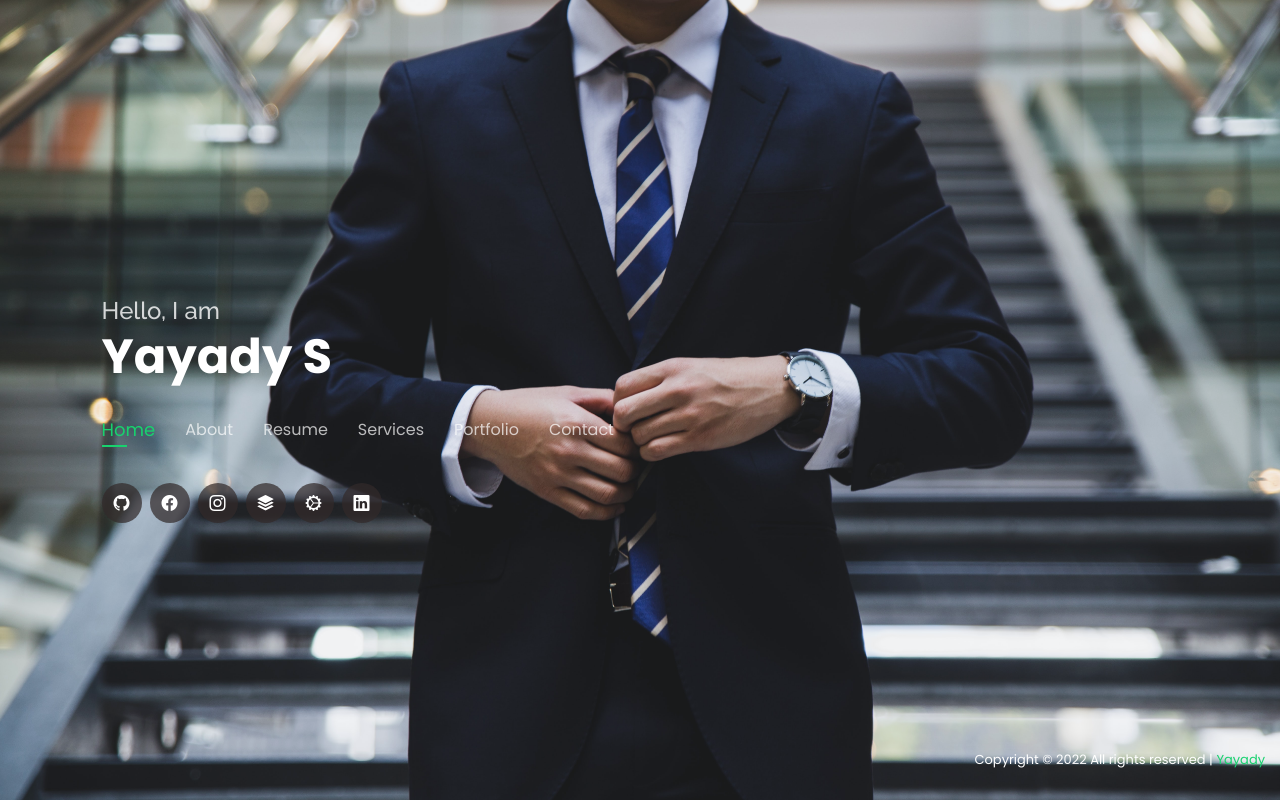
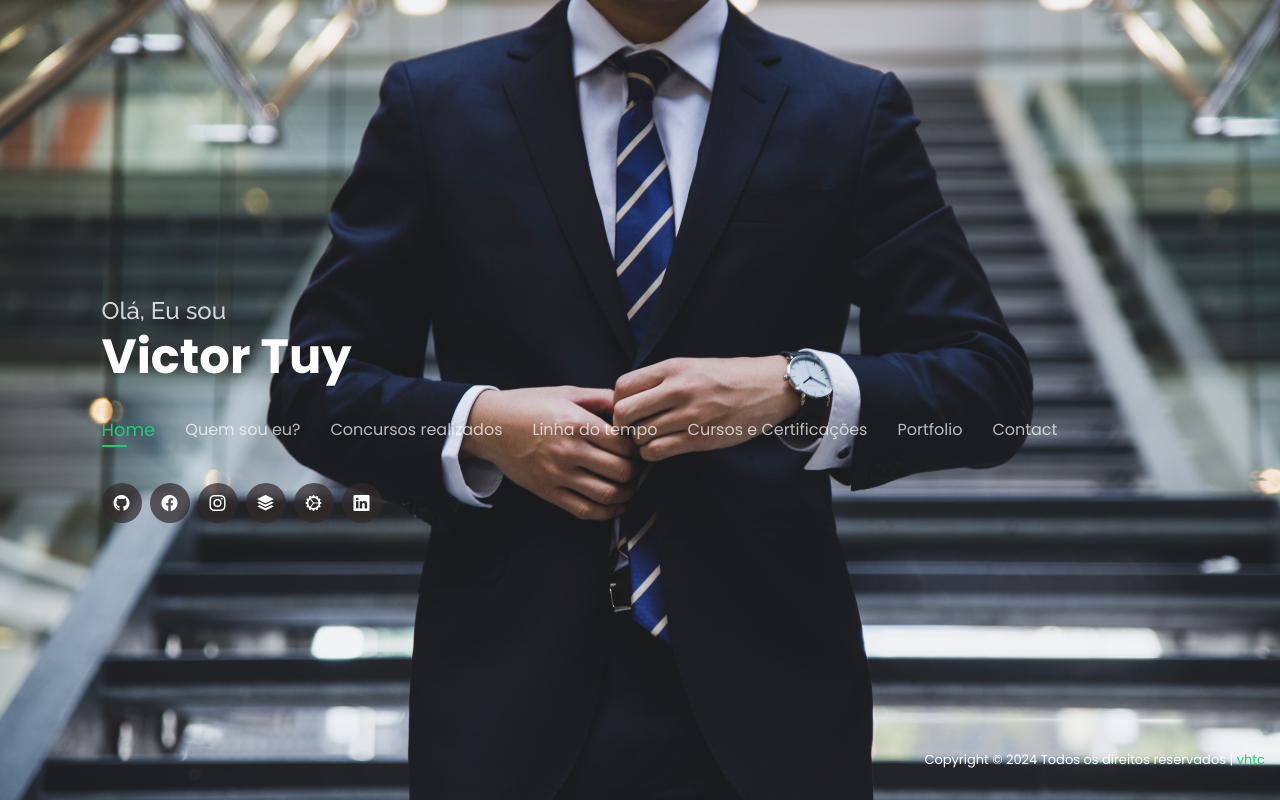
Before and after one commit to vhtc/Novoportfoliovhtc, a plain HTML site: page index.html in a window 1280 px wide. Drawn offline with nearby package versions, Linux system fonts and the light colour scheme.

Commit message:
att pacote

```diff
--- a/index.html
+++ b/index.html
@@ -10,7 +10,7 @@
 <meta name="google-site-verification" content="bgfSSGu8siCorVEachhOBHT4qElXxLweysXwa5F8D34" />
 
 
-  <title>Yayady S</title>
+  <title>V.H.T.C</title>
   <meta content="" name="description">
   <meta content="" name="keywords">
 
@@ -43,19 +43,20 @@ Yayady S
   <header id="header">
     <div class="container">
 
-      <h2>Hello, I am </h2>
+      <h2>Olá, Eu sou </h2>
 
 
-      <h1><a href="index.html"> <span> Yayady S</span></a></h1>
+      <h1><a href="index.html"> <span> Victor Tuy</span></a></h1>
       <!-- Uncomment below if you prefer to use an image logo -->
-      <!-- <a href="index.html" class="mr-auto"><img src="assets/img/logo.PNG" alt="" class="img-fluid"></a> -->
+      <!-- <a href="index.html" class="mr-auto"><img src="assets/img/me.jpg" alt="" class="img-fluid"></a> -->
 
       <nav id="navbar" class="navbar">
         <ul>
           <li><a class="nav-link active" href="#header">Home</a></li>
-          <li><a class="nav-link" href="#about">About</a></li>
-          <li><a class="nav-link" href="#resume">Resume</a></li>
-          <li><a class="nav-link" href="#services">Services</a></li>
+          <li><a class="nav-link" href="#about">Quem sou eu?</a></li>
+          <li><a class="nav-link" href="#resume">Concursos realizados</a></li>
+          <li><a class="nav-link" href="#resume">Linha do tempo</a></li>
+          <li><a class="nav-link" href="#services">Cursos e Certificações</a></li>
           <li><a class="nav-link" href="#portfolio">Portfolio</a></li>
           <li><a class="nav-link" href="#contact">Contact</a></li>
         </ul>
@@ -892,7 +893,7 @@ Yayady S
 
   <div class="credits">
    <div class = "footer-text">
-        <p class = "text">Copyright &copy; 2022 All rights reserved | <a href="">Yayady </a></p>
+        <p class = "text">Copyright &copy; 2024 Todos os direitos reservados | <a href="">vhtc </a></p>
       </div>
   </div>
 
```
